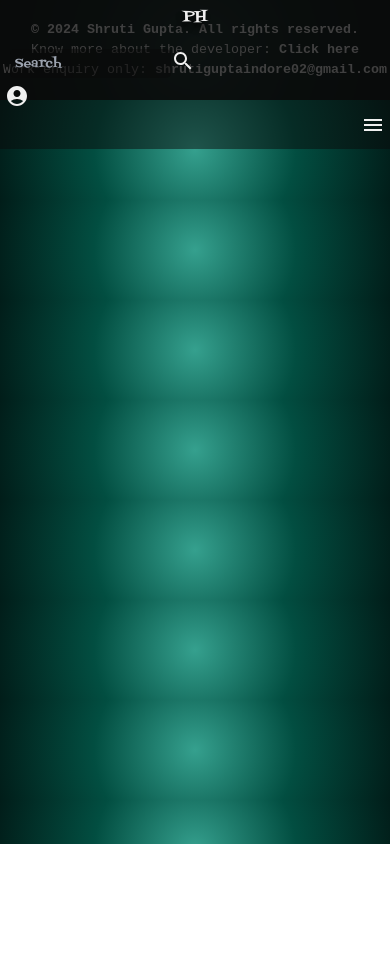
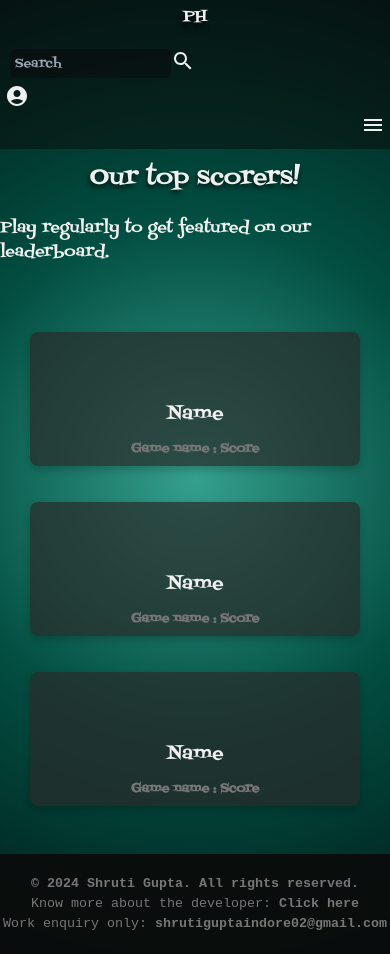
Before and after one commit to shrutigupta02/PlayHive, a React (Vite) app in the folder frontend/: page /rankings in a window 390 px wide. Before the commit the page ends 844 px from the top, so only its background shows below. Built offline with nearby package versions, Linux system fonts and the light colour scheme.

Commit message:
Developed rankings page

```diff
--- a/frontend/index.html
+++ b/frontend/index.html
@@ -2,10 +2,10 @@
 <html lang="en">
   <head>
     <meta charset="UTF-8" />
-    <link rel="icon" type="image/svg+xml" href="/vite.svg" />
+    <link rel="icon"  href="./src/assets/Background.png" />
     <meta name="viewport" content="width=device-width, initial-scale=1.0" />
     <script src="https://cdn.tailwindcss.com"></script>
-    <title>Vite + React</title>
+    <title>PlayHive</title>
   </head>
   <body>
     <div id="root"></div>
--- a/frontend/src/components/Footer.jsx
+++ b/frontend/src/components/Footer.jsx
@@ -2,7 +2,7 @@ export default function Footer(){
     return(
         <div className="footer">
             <p>&copy; 2024 Shruti Gupta. All rights reserved.</p>
-            <h3>Know more about the developer: <a href="https://shruti-dev.netlify.app">Click here</a></h3>
+            <h3>Know more about the developer: <a href="https://shruti-dev.netlify.app" target="_blank">Click here</a></h3>
             <h3>Work enquiry only: <a href="mailto:shrutiguptaindore02@gmail.com">shrutiguptaindore02@gmail.com</a></h3>
         </div>
     )
--- a/frontend/src/components/GameCard.css
+++ b/frontend/src/components/GameCard.css
@@ -11,13 +11,25 @@
 
 }
 
+.game-card:hover{
+    box-shadow: -5px 5px 10px rgb(26, 26, 26);
+    transform: scale(1.01);
+    transition: all 0.3s ease-out;
+}
+
 .game-info {
-    padding: 10px;
+    padding: 15px;
     display: flex;
-    align-items: center;
+
     justify-content: space-between;
     color: #ffffff;
     font-size: x-small;
+}
+
+.play:hover{
+    transform: scale(1.5);
+    color: #2bb7a0;
+    transition: all 0.5s ease-out;
 }
 
 .deck {
--- /dev/null
+++ b/frontend/src/components/RankCard.css
@@ -0,0 +1,106 @@
+.rank-card {
+    max-width: 350px;
+    width: 100%;
+    padding: 15px;
+    margin: 10px;
+    background-color: rgba(42, 42, 42, 0.7);
+    border-radius: 8px;
+    box-shadow: 0 4px 8px rgba(0, 0, 0, 0.2);
+    display: flex;
+    flex-direction: column;
+    align-items: center;
+    text-align: center;
+    transition: transform 0.2s ease-in-out;
+}
+
+.rank-card:hover {
+    transform: scale(1.05);
+}
+
+.rank-card h1 {
+    font-size: 1.5rem;
+    margin-bottom: 10px;
+}
+
+.rank-card p {
+    font-size: 1rem;
+    margin: 0;
+}
+
+.rank-deck {
+    display: flex;
+    flex-direction: column;
+    align-items: center;
+    margin: 20px 10px;
+    padding: 20px;
+
+    text-align: center;
+}
+
+.rank-deck h1 {
+    font-size: 2rem;
+    margin: 20px 0 10px 0;  /* Added margin-top to create space below the navbar */
+}
+
+.rank-deck h3 {
+    font-size: 1.2rem;
+    margin-bottom: 20px;
+}
+
+@media (max-width: 768px) {
+    .rank-card {
+        max-width: 90%;
+        padding: 10px;
+        margin: 10px 0;
+    }
+
+    .rank-card h1 {
+        font-size: 1.2rem;
+    }
+
+    .rank-card p {
+        font-size: 0.9rem;
+    }
+
+    .rank-deck h1 {
+        font-size: 1.5rem;
+        margin-top: 60px;  /* Adjusted for mobile view */
+    }
+
+    .rank-deck h3 {
+        font-size: 1rem;
+    }
+}
+
+@media (max-width: 480px) {
+    .rank-card {
+        max-width: 100%;
+        padding: 8px;
+        margin: 8px 0;
+    }
+
+    .rank-card h1 {
+        font-size: 1rem;
+    }
+
+    .rank-card p {
+        font-size: 0.8rem;
+    }
+
+    .rank-deck h1 {
+        font-size: 1.2rem;
+        margin-top: 60px;  /* Adjusted for mobile view */
+    }
+
+    .rank-deck h3 {
+        font-size: 0.9rem;
+    }
+}
+
+.rank-cards-container {
+    display: flex;
+    flex-wrap: wrap;
+    justify-content: center;
+    gap: 20px;
+    margin-top: 20px;
+}
--- /dev/null
+++ b/frontend/src/components/RankCard.jsx
@@ -0,0 +1,10 @@
+import './RankCard.css';
+
+export default function RankCard(){
+    return(
+        <div className="rank-card">
+            <h1>Name</h1>
+            <p>Game name : Score</p>
+        </div>
+    )
+}
--- /dev/null
+++ b/frontend/src/components/RankDeck.jsx
@@ -0,0 +1,15 @@
+import RankCard from "./RankCard";
+import './RankCard.css';
+
+export default function RankDeck(){
+    return(
+        <div className="rank-deck">
+
+            <div className="rank-cards-container">
+                <RankCard/>
+                <RankCard/>
+                <RankCard/>
+            </div>
+        </div>
+    )
+}
--- a/frontend/src/index.css
+++ b/frontend/src/index.css
@@ -123,6 +123,7 @@ body {
   text-align: center;
   font-size: 2.5rem;
   margin-top: 60px;
+  margin-bottom: 20px;
   text-shadow: -1px 3px 5px rgba(0, 0, 0, 0.7);
 }
 
@@ -175,6 +176,7 @@ body {
   .heading {
     font-size: 2rem;
     margin-top: 80px;
+    margin-bottom: 20px;
   }
 }
 
--- a/frontend/src/pages/Rankings.jsx
+++ b/frontend/src/pages/Rankings.jsx
@@ -1,12 +1,16 @@
 import Background from "../components/Background";
 import Footer from "../components/Footer";
 import NavBar from "../components/Navbar";
+import RankDeck from "../components/RankDeck";
+
 
 export default function Rankings(){
     return(
-        <div>
+        <div className="games">
             <NavBar/>
-
+            <h1 className="heading">Our top scorers!</h1>
+            <h3>Play regularly to get featured on our leaderboard.</h3>
+            <RankDeck/>
             <Footer/>
         </div>
     )
```
Also changed, not shown: frontend/src/assets/petal-puzzle.avif (added), 1 other file (tests, documents, lock files or other folders).
